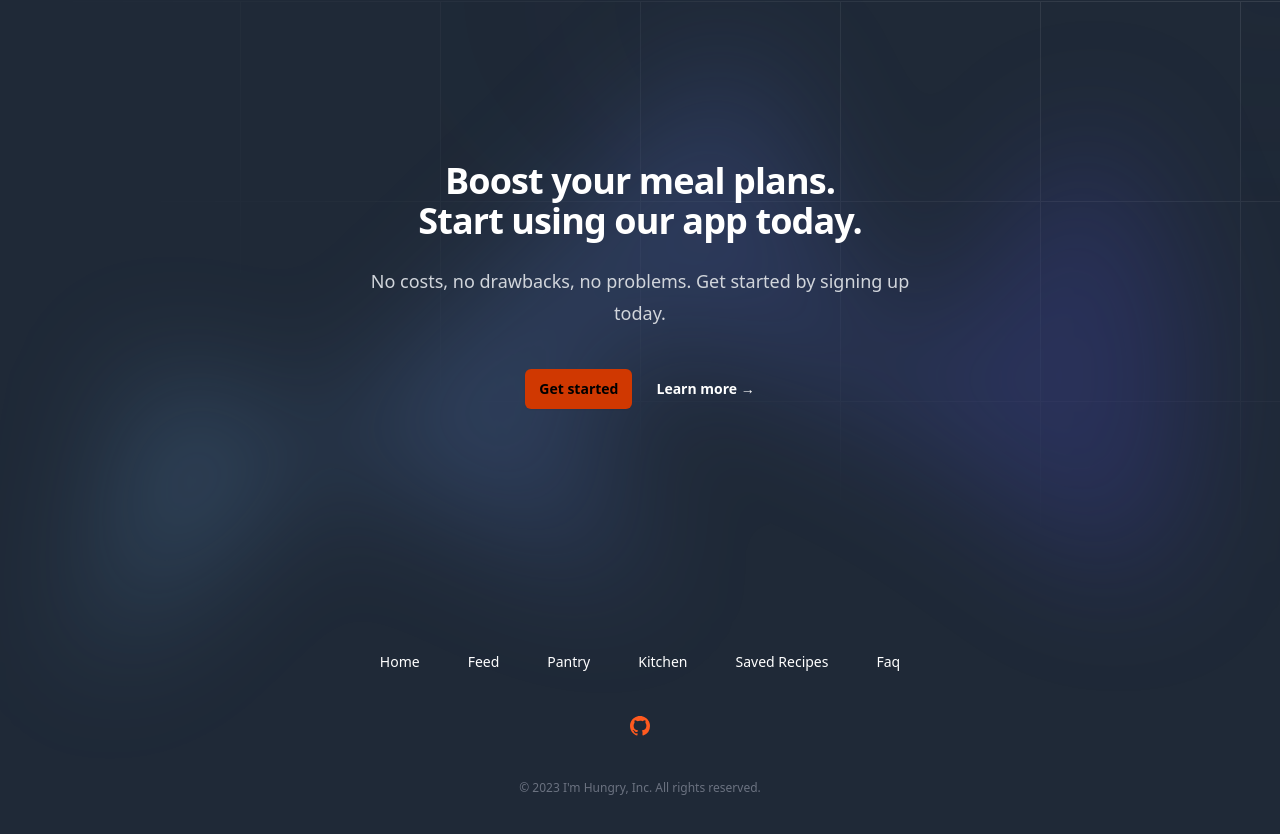
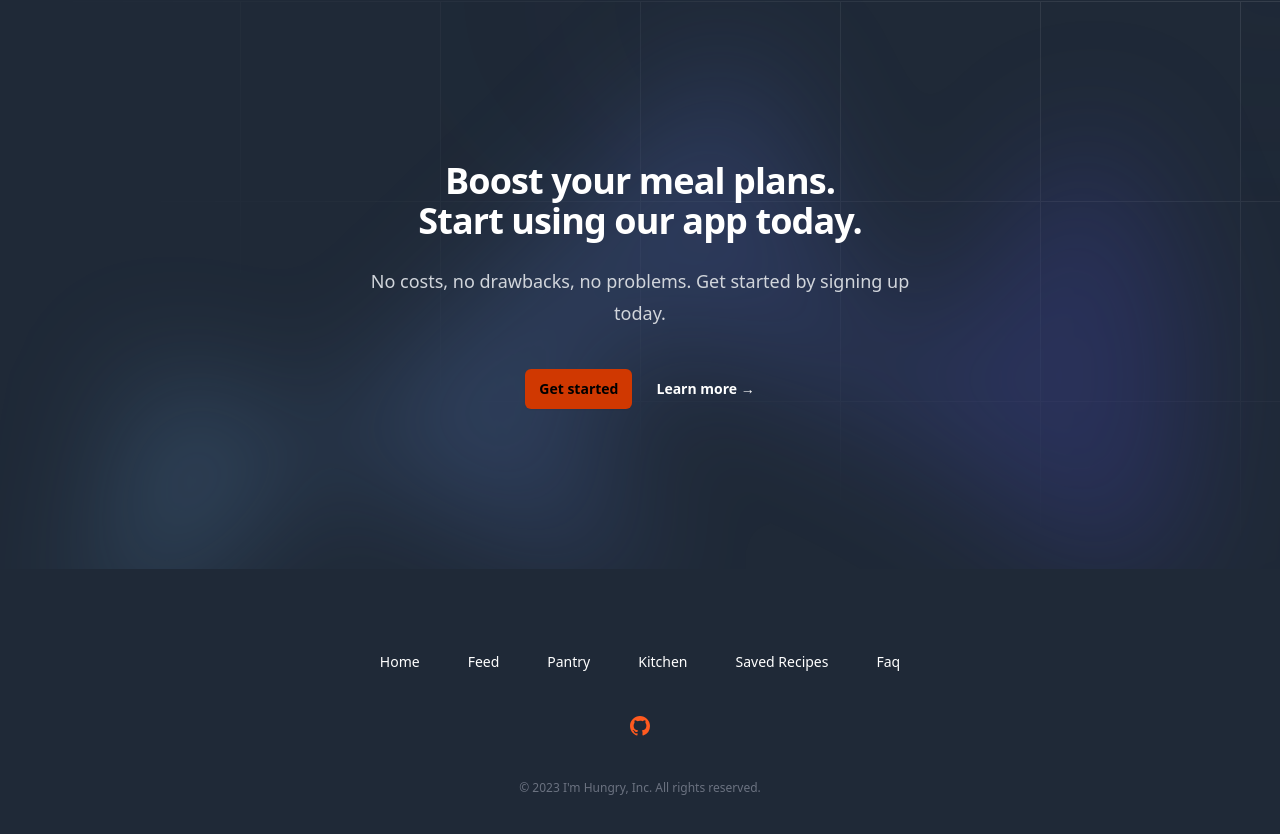
Before and after one commit to monysary/i-m-hungry-recipe-app, a Next.js app: page / in a window 1280 px wide. Shown: the part 3852-4686 px from the top of the page. Built offline with nearby package versions, Linux system fonts and the light colour scheme.

Commit message:
styling: change min height of pages

```diff
--- a/src/components/footer.jsx
+++ b/src/components/footer.jsx
@@ -1,6 +1,6 @@
 export default function Footer() {
   return (
-    <footer className='bg-gray-800 w-full'>
+    <footer className='bg-gray-800 w-full relative '>
       <div className='mx-auto max-w-7xl overflow-hidden px-6 py-20 lg:px-8'>
         <nav
           className='-mb-6 columns-2 sm:flex sm:justify-center sm:space-x-12'
--- a/src/pages/feed.jsx
+++ b/src/pages/feed.jsx
@@ -78,7 +78,7 @@ export default function FeedPage() {
     )
 
   return (
-    <div className='flex justify-center h-full pb-24 bg-white'>
+    <div className='flex justify-center h-full min-h-[70vh] pb-24 bg-white'>
       <div className='max-w-[1280px] w-full h-full px-2 md:px-4 py-6 '>
         <PageHeading />
         <PostContainer recipes={recipes} comments={comments} userId={userId} />
--- a/src/pages/kitchen.jsx
+++ b/src/pages/kitchen.jsx
@@ -149,7 +149,7 @@ function Kitchen() {
       <Head>
         <title>Chefing it up!</title>
       </Head>
-      <div className='flex justify-center h-full md:h-screen pb-24 mb-24 '>
+      <div className='flex justify-center h-full min-h-[70vh] pb-24 mb-24 '>
         <div className='max-w-[1280px] w-full px-4 py-6'>
           <div className='min-h-full px-2 py-6'>
             <div className='relative flex items-start gap-1'>
--- a/src/pages/pantry.jsx
+++ b/src/pages/pantry.jsx
@@ -105,7 +105,7 @@ function Pantry() {
       <Head>
         <title>Checking out the pantry...</title>
       </Head>
-      <div className='flex justify-center h-full pb-24'>
+      <div className='flex justify-center h-full min-h-[70vh] pb-24'>
         <div className='max-w-[1280px] w-full px-2 py-6'>
           <div className='min-h-full px-4 py-8'>
             <AnimatePresence>
```
